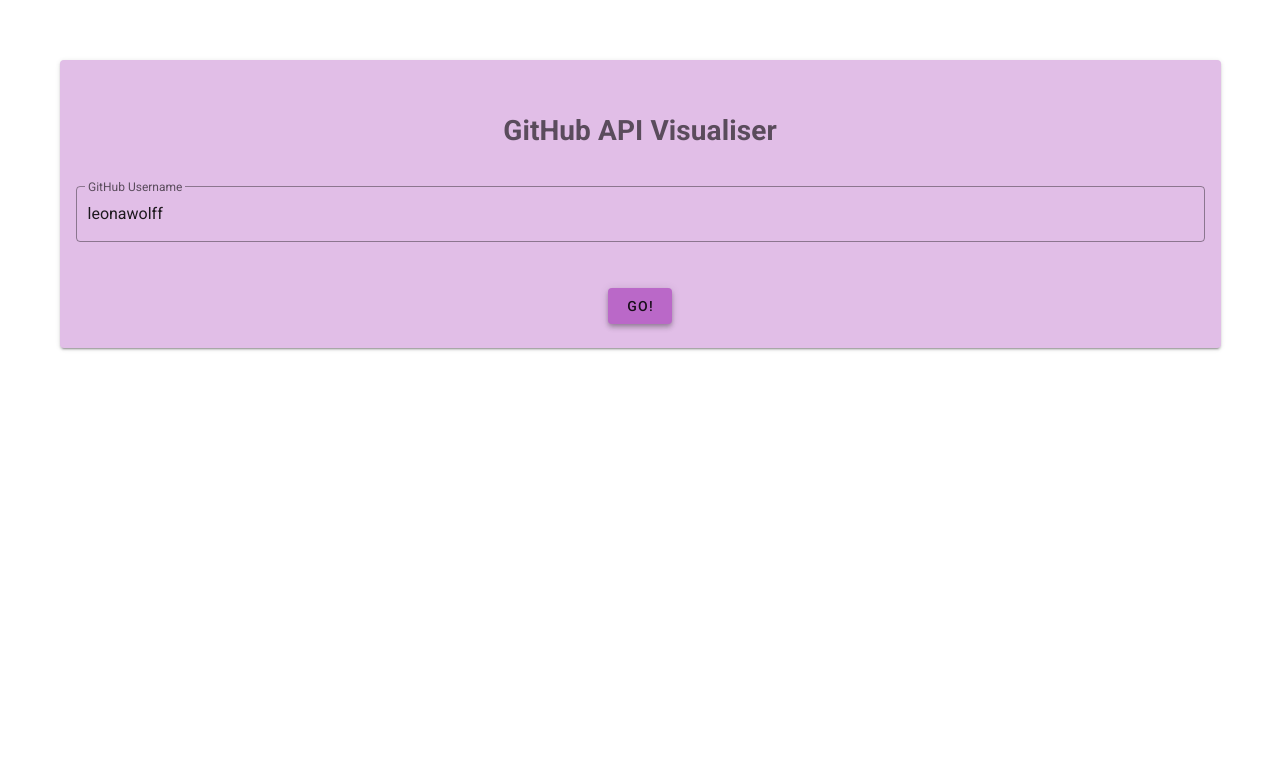
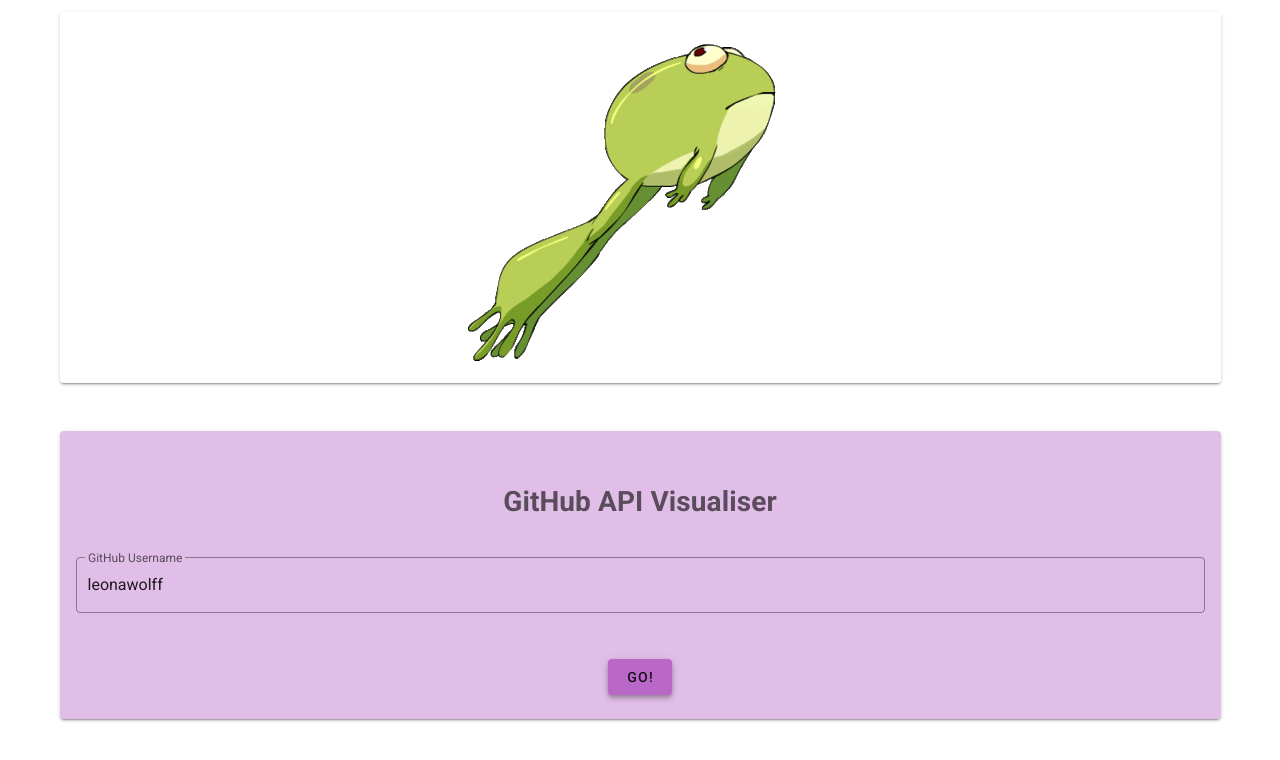
Before and after one commit to leonawolff/Accessing-Github-API, a Vue app in the folder vue-app/: page / in a window 1280 px wide. Shown: the top 760 px of the page. Built offline with nearby package versions, Linux system fonts and the light colour scheme.

Commit message:
Update Main.vue

```diff
--- a/vue-app/src/components/Main.vue
+++ b/vue-app/src/components/Main.vue
@@ -4,8 +4,9 @@
     <v-app>
         <v-main>
             <v-container>
-                <v-card v-if="reveal" align="center">
-                    <img alt="frog" src="../assets/Frog.gif">
+                <v-card align="center">
+                    <img alt="frog" v-if='this.userData === null' src="../assets/Frog.gif">
+                    <img alt="profile picture" v-if='this.userData !== null' :src=this.userData.data.avatar_url>
                 </v-card>
                 <br/><br/>
 
@@ -39,6 +40,13 @@
                     <v-card-text>
                         <br/>
                         <h1>{{ this.userData["data"]["login"]}}</h1>
+                        <div v-if= 'this.userData["data"]["name"] !== null'>
+                            <br/>
+                            <h3>{{this.userData["data"]["name"]}}</h3>
+                        </div>
+
+                        <br/>
+                        Number of public repositories: {{ this.userData["data"]["public_repos"]}}
                         <br/>
                         Followers: {{ this.userData["data"]["followers"]}}
                         <br/>
@@ -46,15 +54,21 @@
                         <br/>
                         Account created: {{ format_date(this.userData["data"]["created_at"])}}
                         <div v-if= 'this.userData["data"]["bio"] !== null'>
-                        Bio: {{ this.userData["data"]["bio"]}}
+                            Bio: {{ this.userData["data"]["bio"]}}
                         </div>
                         <div v-if= 'this.userData["data"]["email"] !== null'>
-                        Email: {{ this.userData["data"]["email"]}}
+                            Email: {{ this.userData["data"]["email"]}}
                         </div>
                         <br/>
                     </v-card-text>
                  </v-card>
 
+
+                <v-card v-if="reveal" align="center">
+                    <v-card-text>
+
+                    </v-card-text>
+                 </v-card>
 
             </v-container>
         </v-main>
@@ -66,7 +80,6 @@
     import axios from "axios"
     export default {
         name: 'Main',
-
         data () {
             return {
                 reveal: null,
@@ -79,6 +92,7 @@
                 let url = "https://api.github.com"
                 let username = this.name
                 let url2 = url + "/users/" + username
+//                let url3 = url2 + "/repos"
                 axios.get(url2, {
                     headers: {
                         authorization: "token " + process.env.VUE_APP_API_KEY
```
